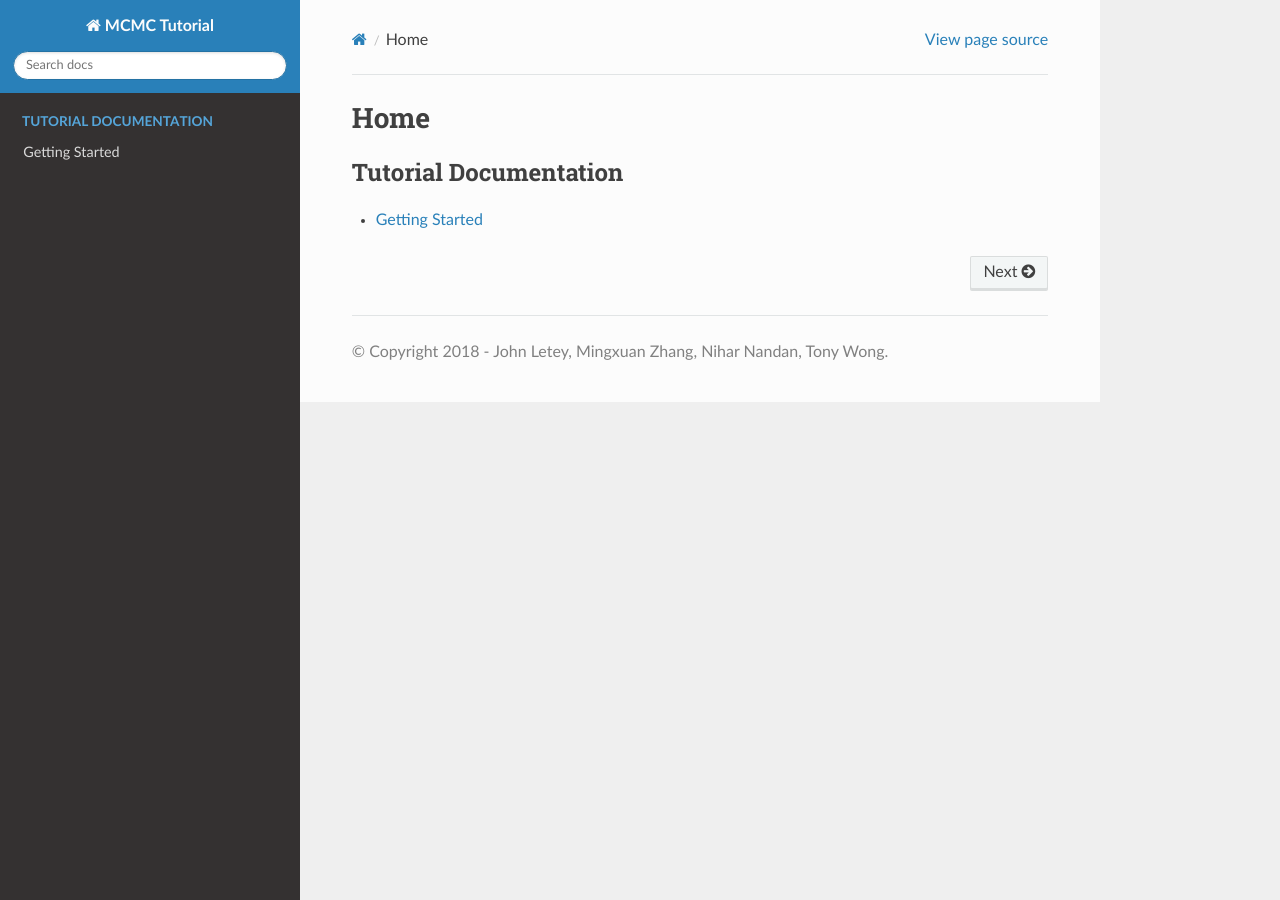
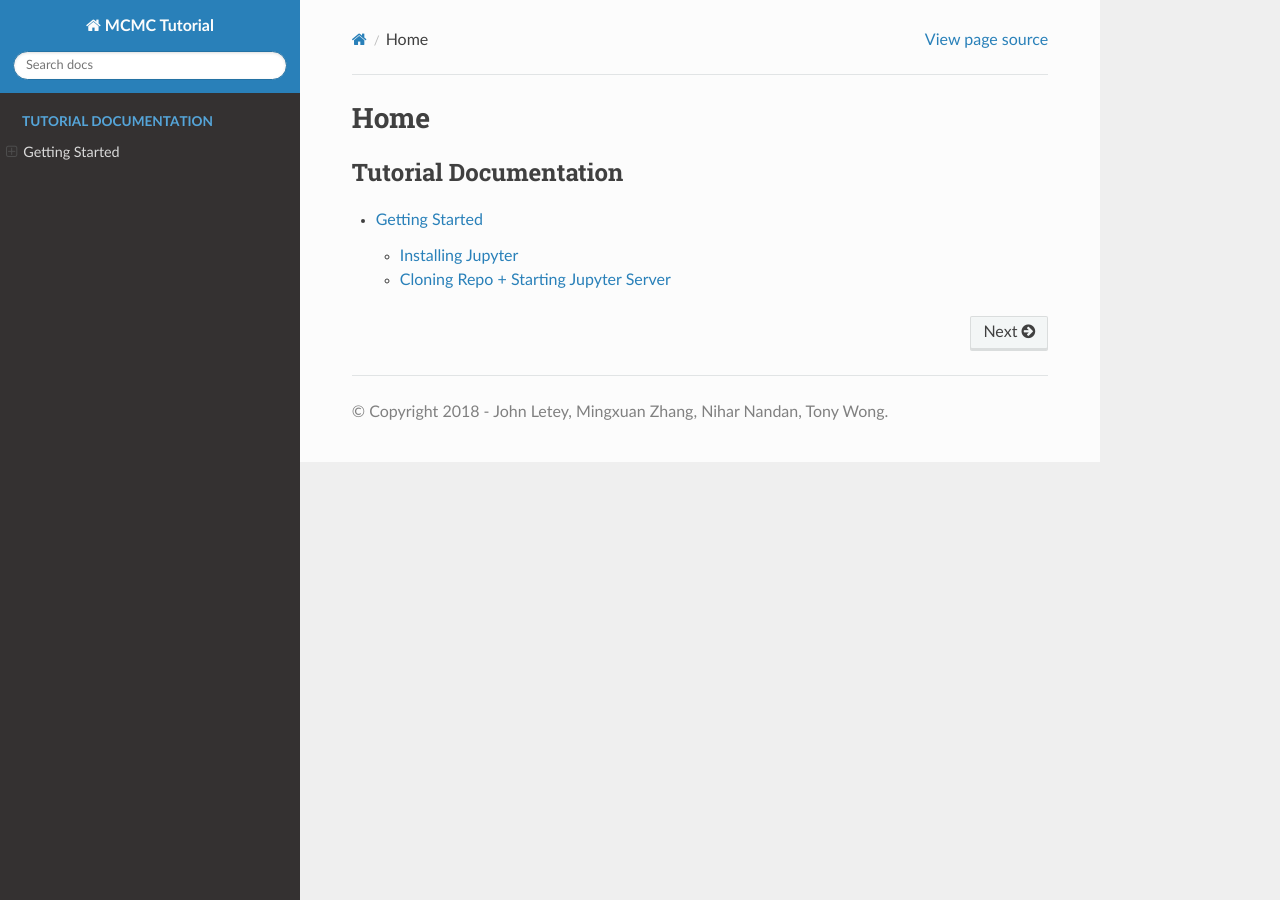
Before and after one commit to MingxuanZhang/MCMC_Tutorial, a Sphinx documentation site: the page built from docs/source/index.rst, in a window 1280 px wide. Built offline with Sphinx 7.4.7 and the Read the Docs theme 2.0.0, drawn with Linux system fonts in a browser that asks for light colours; pages that are not in the unit, such as notebooks, are missing from menus.

Commit message:
docs: update

```diff
--- a/docs/source/getting-started.rst
+++ b/docs/source/getting-started.rst
@@ -1,6 +1,16 @@
 ***************
 Getting Started
 ***************
+
+.. toctree::
+   :maxdepth: 2
+
+   Installing Jupyter
+   Cloning Repo + Starting Jupyter Server
+
+==================
+Installing Jupyter
+==================
 
 Before you play around with our tutorial, first install Jupyter Notebook:
 
@@ -8,8 +18,23 @@
 
     pip install jupyter
 
-or use ``pip3`` if needed.
-
 .. note::
 
-    You can also install `Anaconda Python 3.6 <https://www.anaconda.com/download>`__, which downloads both Python 3.6 and Jupyter.
+    If ``pip`` is connected to Python 2.7 on your computer, then you can try ``pip3``. You can also install `Anaconda Python 3.6 <https://www.anaconda.com/download>`__, which downloads both Python 3.6 and Jupyter.
+
+======================================
+Cloning Repo + Starting Jupyter Server
+======================================
+
+After you have installed Jupyter, run the following commands:
+
+.. code:: bash
+
+    # Clone the tutorial repo
+    git clone https://github.com/MingxuanZhang/MCMC_Tutorial
+    # Go to the repo directory
+    cd MCMC_Tutorial
+    # Start the Jupyter server
+    jupyter notebook
+
+After executing the last command, you should be redirected to a localhost server in your browser. Click on ``mcmc_tutorial.ipynb`` in the list of files.
```
